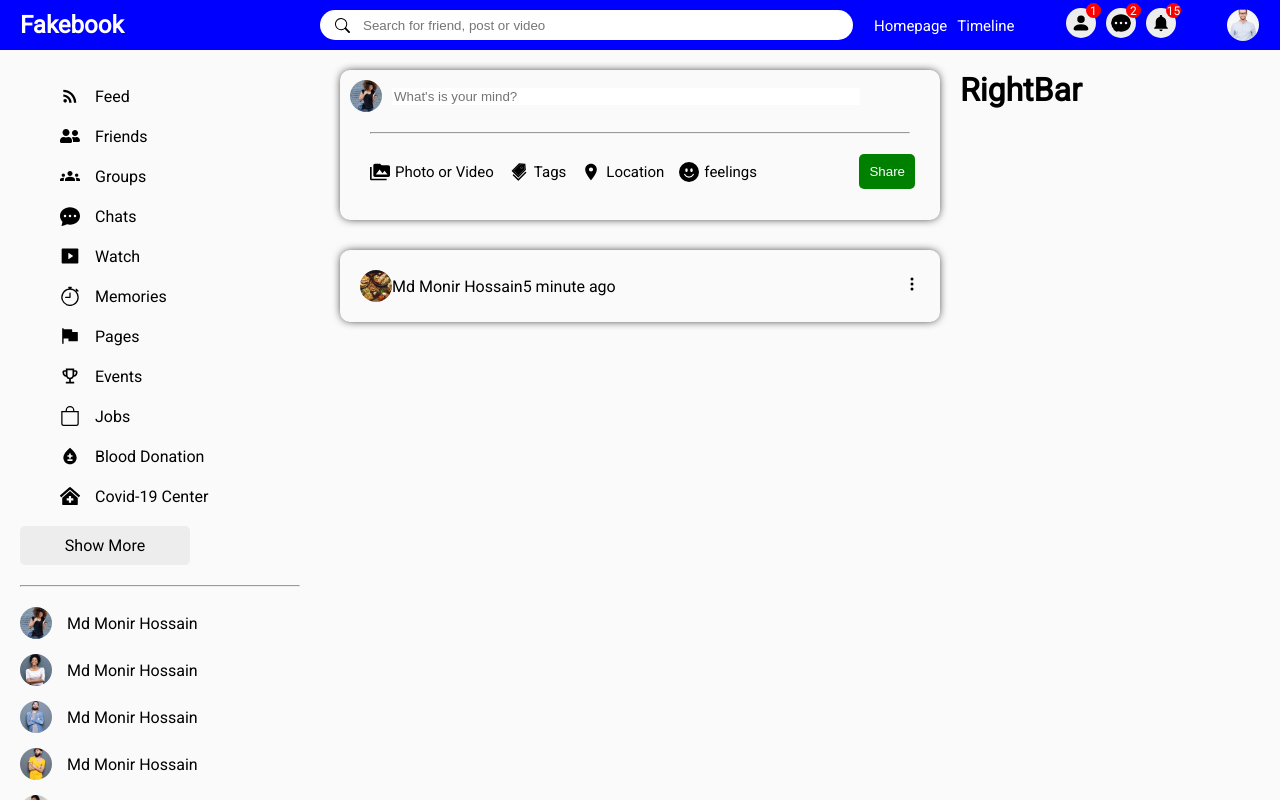
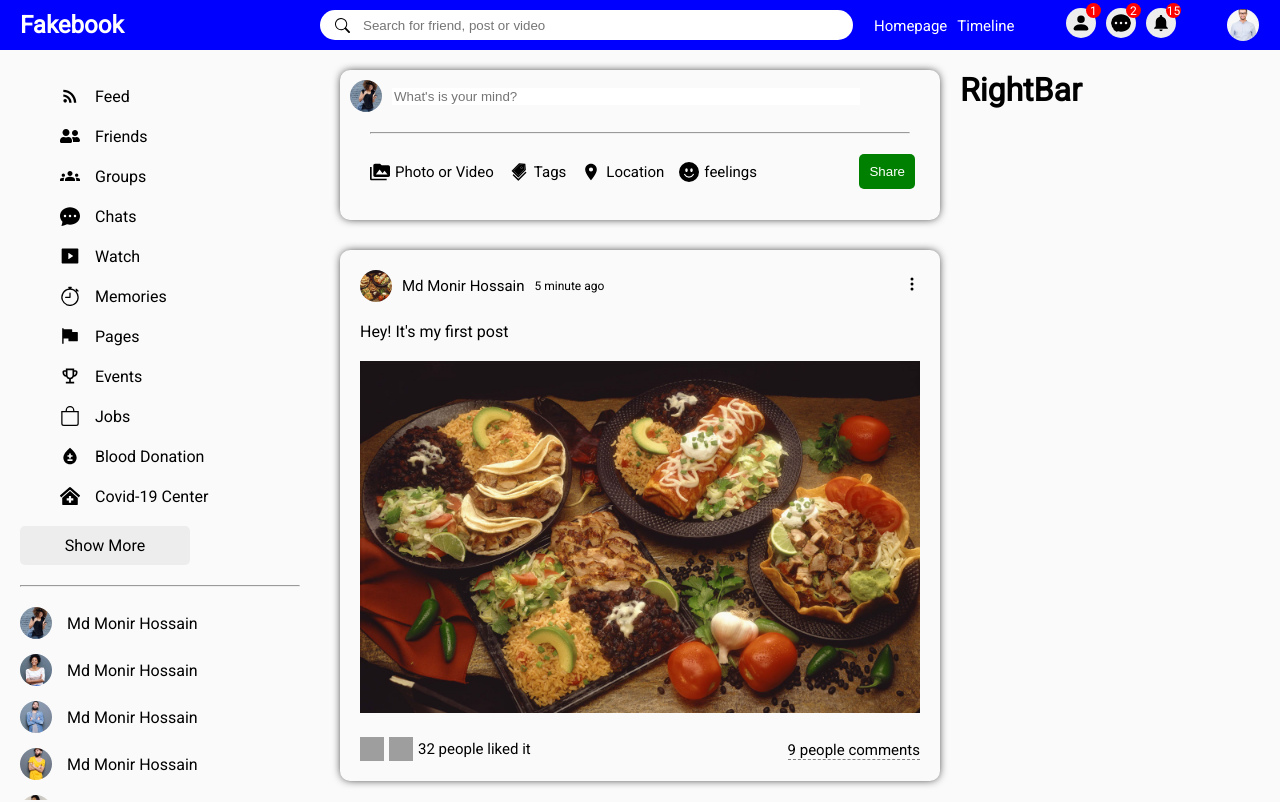
Before and after one commit to mdmehedihasan212/fakebook-social-application, a React (Create React App) app: page / in a window 1280 px wide. Shown: the top 802 px of the page. Built offline with nearby package versions, Linux system fonts and the light colour scheme; grey boxes are pictures that could not be loaded.

Commit message:
complete feed section

```diff
--- a/src/pages/Home/Feed/Feed.js
+++ b/src/pages/Home/Feed/Feed.js
@@ -9,6 +9,11 @@ const Feed = () => {
             <div className="feedWrapper">
                 <FeedShare></FeedShare>
                 <FeedPost></FeedPost>
+                <FeedPost></FeedPost>
+                <FeedPost></FeedPost>
+                <FeedPost></FeedPost>
+                <FeedPost></FeedPost>
+                <FeedPost></FeedPost>
             </div>
         </div>
     );
--- a/src/pages/Home/FeedPost/FeedPost.css
+++ b/src/pages/Home/FeedPost/FeedPost.css
@@ -27,3 +27,51 @@
     border-radius: 50%;
     object-fit: cover;
 }
+
+.postUserName {
+    font-size: 15px;
+    margin: 0 10px;
+    font-weight: 500px;
+}
+
+.postTime {
+    font-size: 12px;
+}
+
+.postCenter {
+    margin: 20px 0;
+}
+
+.userPostImg {
+    width: 100%;
+    margin-top: 20px;
+    max-height: 500px;
+    object-fit: contain;
+}
+
+.postBottom {
+    display: flex;
+    align-items: center;
+    justify-content: space-between;
+    cursor: pointer;
+}
+
+.postLeft {
+    display: flex;
+    align-items: center;
+}
+
+.postLikeIcon {
+    width: 24px;
+    height: 24px;
+    margin-right: 5px;
+}
+
+.postLikeCount {
+    font-size: 15px;
+}
+
+.postComment {
+    font-size: 15px;
+    border-bottom: 1px dashed gray;
+}
--- a/src/pages/Home/FeedPost/FeedPost.js
+++ b/src/pages/Home/FeedPost/FeedPost.js
@@ -16,8 +16,22 @@ const FeedPost = () => {
                         <BsThreeDotsVertical />
                     </div>
                 </div>
-                <div className="postCenter"></div>
-                <div className="postBottom"></div>
+                <div className="postCenter">
+                    <span className="userPostText">
+                        Hey! It's my first post
+                    </span>
+                    <img src="/assets/post/1.jpg" alt="" className="userPostImg" />
+                </div>
+                <div className="postBottom">
+                    <div className="postLeft">
+                        <img src="/assets/icon/thums.ico" alt="" className="postLikeIcon" />
+                        <img src="/assets/icon/heart.ico" alt="" className="postLikeIcon" />
+                        <span className="postLikeCount">32 people liked it</span>
+                    </div>
+                    <div className="postRight">
+                        <span className="postComment">9 people comments</span>
+                    </div>
+                </div>
             </div>
         </div>
     );
```
Also changed, not shown: 2 other files (tests, documents, lock files or other folders).
